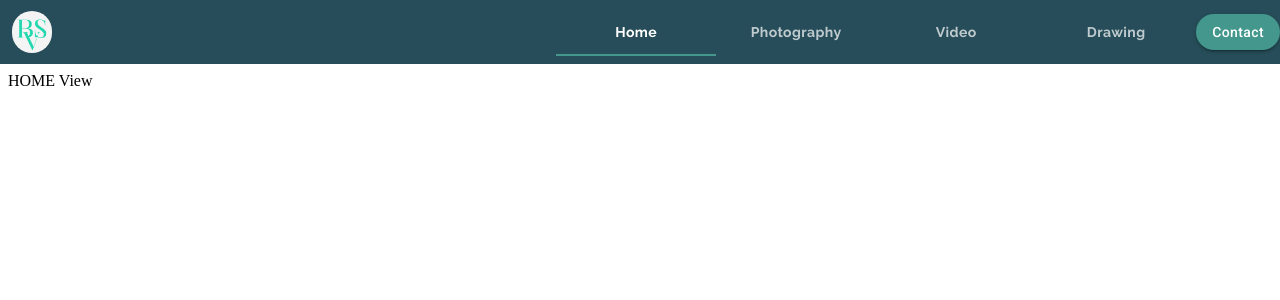
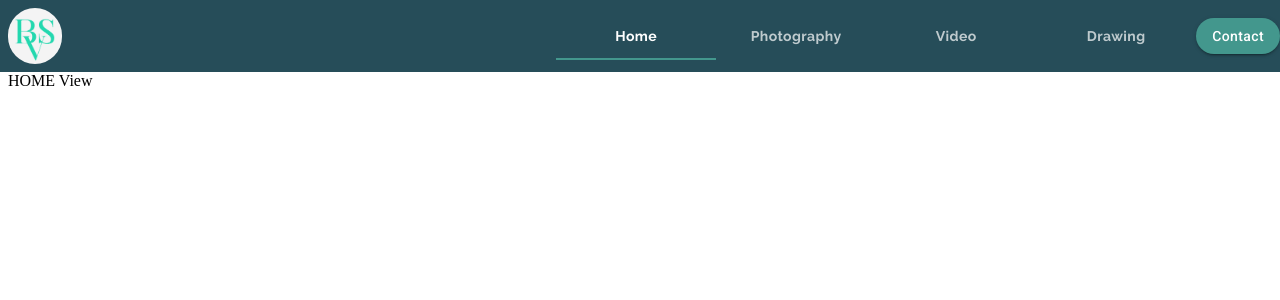
Before and after one commit to bschweiz/marterial-ui-course, a React (Create React App) app in the folder arcdevelopment/: page / in a window 1280 px wide. Shown: the top 300 px of the page. Built offline with nearby package versions, Linux system fonts and the light colour scheme.

Commit message:
adjusting header logo scaling

```diff
--- a/arcdevelopment/src/components/ui/header.js
+++ b/arcdevelopment/src/components/ui/header.js
@@ -32,9 +32,15 @@ const useStyles = makeStyles(theme => ({
         ...theme.mixins.toolbar
     },
     logo: {
-        height: "3em",
+        height: "4em",
         borderRadius: "3rem",
-        padding: ".5rem"
+        margin: ".5rem",
+        [theme.breakpoints.down("md")]: {
+            height: "3em"
+        },
+        [theme.breakpoints.down("xs")]: {
+            height: "2.5em"
+        },
     },
     logoContainer: {
         padding: 0,
```
